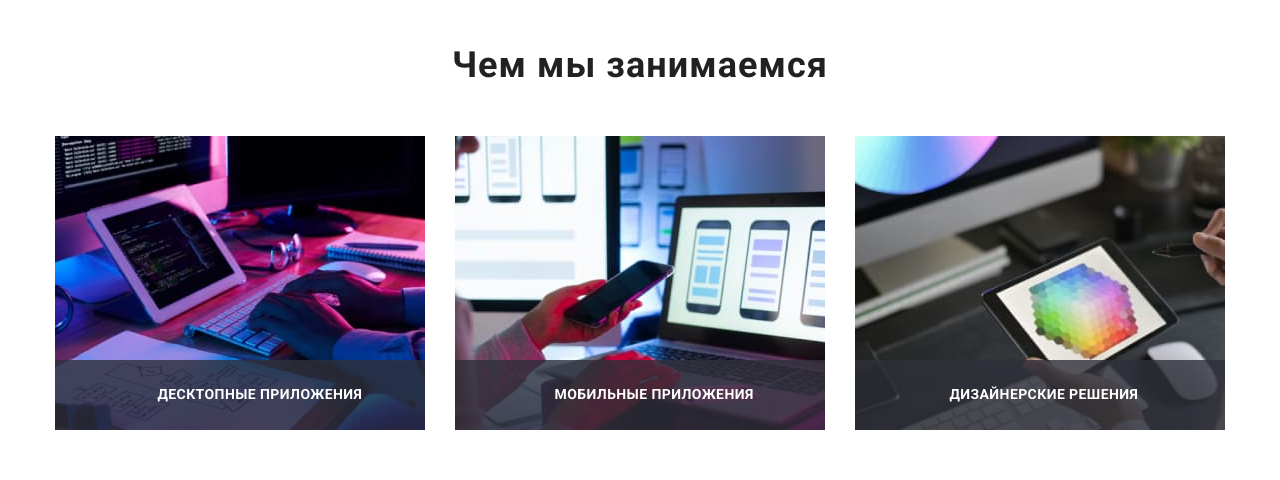
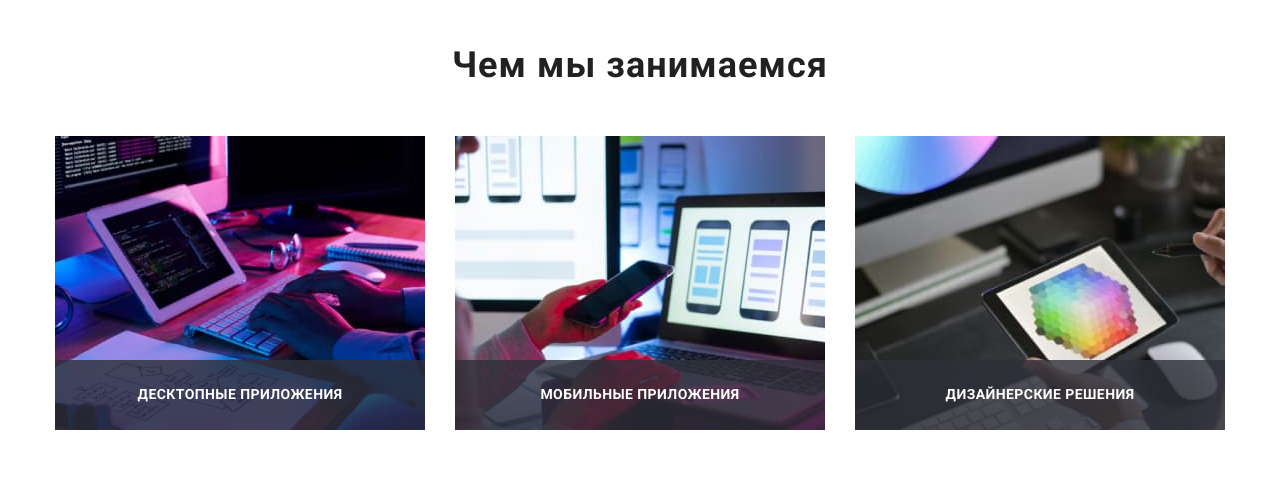
Before and after one commit to Yurijfedor/goit-markup-hw-05, a plain HTML site: page index.html in a window 1280 px wide. Shown: the part 1080-1560 px from the top of the page. Drawn offline with nearby package versions, Linux system fonts and the light colour scheme.

Commit message:
+ исправил work title

```diff
--- a/css/styles.css
+++ b/css/styles.css
@@ -13,6 +13,7 @@
   --border-color: #afb1b8;
   --social-link-color: #afb1b8;
   --timing-function: cubic-bezier(0.4, 0, 0.2, 1);
+  --background-work-title-color: rgba(47, 48, 58, 0.8);
 }
 
 body {
@@ -311,15 +312,6 @@ span.accent {
   margin-right: 30px;
 }
 
-.work-list .item::before {
-  position: absolute;
-  bottom: 0;
-  content: "";
-  width: 100%;
-  height: 70px;
-  background-color: rgba(47, 48, 58, 0.8);
-}
-
 .work-list .item:nth-child(3n) {
   margin-right: 0;
 }
@@ -327,10 +319,10 @@ span.accent {
 .work-list .title {
   position: absolute;
   bottom: 0;
-  transform: translateX(50%);
-  margin-top: 0;
-  margin-bottom: 0;
-  padding-bottom: 27px;
+  width: 100%;
+  height: 70px;
+  margin: 0;
+  padding: 27px 0;
   font-family: "Roboto";
   font-weight: 700;
   font-size: 14px;
@@ -340,6 +332,7 @@ span.accent {
   text-transform: uppercase;
 
   color: var(--primary-white-color);
+  background-color: var(--background-work-title-color);
 }
 
 /* team */
```
